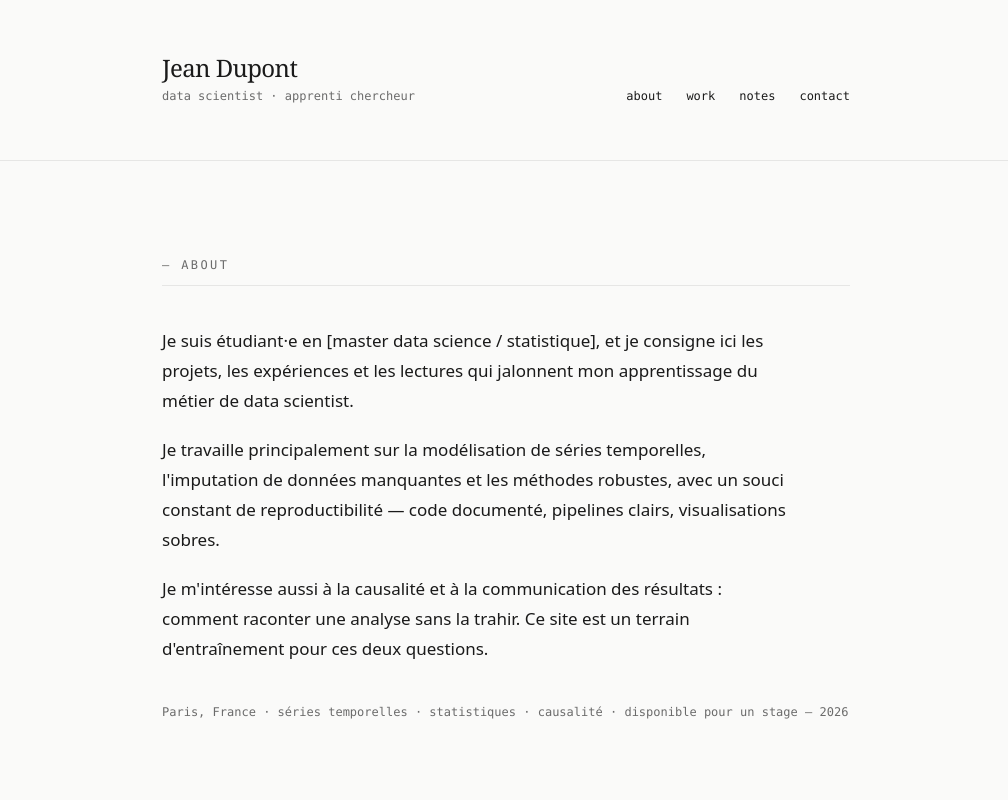
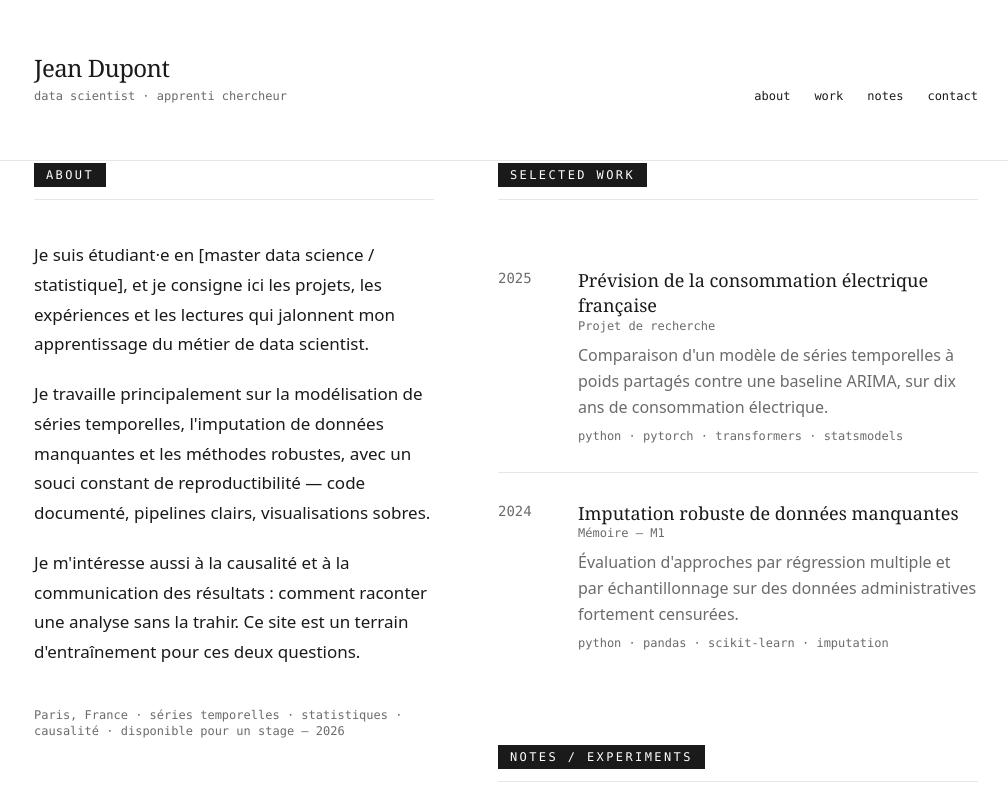
Before and after one commit to nathp94/portfolio, a Next.js app: page / in a window 1280 px wide. Shown: the top 800 px of the page, without its empty margins (134-1142 px from the left). Built offline with nearby package versions, Linux system fonts and the light colour scheme.

Commit message:
Visuel : fond blanc, titres en cases pleines carrées, About à gauche

```diff
--- a/app/globals.css
+++ b/app/globals.css
@@ -13,7 +13,7 @@
   --font-mono: ui-monospace, "Cascadia Mono", "SF Mono", Menlo, Consolas,
     "Liberation Mono", monospace;
 
-  --color-paper: #fafaf9;
+  --color-paper: #ffffff;
   --color-ink: #1a1a1a;
   --color-muted: #6b6b6b;
   --color-faint: #9c9c9c;
--- a/app/notes/[slug]/page.tsx
+++ b/app/notes/[slug]/page.tsx
@@ -35,7 +35,7 @@ export default async function NotePage({
   const content = await renderMdx(item.body);
 
   return (
-    <article className="mx-auto max-w-3xl px-6 pt-14 sm:px-10">
+    <article className="mx-auto max-w-5xl px-6 pt-14 sm:px-10">
       <p className="font-mono text-xs text-muted">
         <Link href="/" className="hover:underline underline-offset-4">
           ← retour
--- a/app/page.tsx
+++ b/app/page.tsx
@@ -7,9 +7,15 @@ import { getNotes, getWork } from "@/lib/content";
 
 export default function Home() {
   return (
-    <main className="mx-auto max-w-3xl px-6 sm:px-10">
+    <main className="mx-auto max-w-5xl px-6 sm:px-10">
+      <div className="grid grid-cols-1 gap-16 lg:grid-cols-[minmax(0,5fr)_minmax(0,6fr)] lg:items-start">
+        {/* Colonne gauche : présentation */}
+        <div>
           <About />
+        </div>
 
+        {/* Colonne droite : travaux, notes, contact */}
+        <div className="flex flex-col gap-16">
           <Section id="work" label="selected work">
             <WorkList items={getWork()} />
           </Section>
@@ -19,6 +25,8 @@ export default function Home() {
           </Section>
 
           <Contact />
+        </div>
+      </div>
     </main>
   );
 }
--- a/app/work/[slug]/page.tsx
+++ b/app/work/[slug]/page.tsx
@@ -35,7 +35,7 @@ export default async function WorkPage({
   const content = await renderMdx(item.body);
 
   return (
-    <article className="mx-auto max-w-3xl px-6 pt-14 sm:px-10">
+    <article className="mx-auto max-w-5xl px-6 pt-14 sm:px-10">
       <p className="font-mono text-xs text-muted">
         <Link href="/" className="hover:underline underline-offset-4">
           ← retour
--- a/components/footer.tsx
+++ b/components/footer.tsx
@@ -4,7 +4,7 @@ import { site } from "@/lib/site";
 export function Footer() {
   return (
     <footer className="mt-24 border-t border-hairline">
-      <div className="mx-auto max-w-3xl px-6 pb-14 pt-8 sm:px-10">
+      <div className="mx-auto max-w-5xl px-6 pb-14 pt-8 sm:px-10">
         <p className="font-mono text-xs text-muted">
           © {new Date().getFullYear()} {site.name}
           {site.sourceRepo ? (
--- a/components/header.tsx
+++ b/components/header.tsx
@@ -11,7 +11,7 @@ const nav = [
 export function Header() {
   return (
     <header className="border-b border-hairline">
-      <div className="mx-auto flex max-w-3xl flex-wrap items-end justify-between gap-x-10 gap-y-2 px-6 pb-14 pt-14 sm:px-10">
+      <div className="mx-auto flex max-w-5xl flex-wrap items-end justify-between gap-x-10 gap-y-2 px-6 pb-14 pt-14 sm:px-10">
         <div>
           <p className="font-serif text-2xl leading-none tracking-tight">
             {site.name}
--- a/components/section.tsx
+++ b/components/section.tsx
@@ -1,8 +1,9 @@
 import type { ReactNode } from "react";
 
 /**
- * Rubrique de la page d'accueil : étiquette mono au-dessus d'un filet,
- * puis contenu. Les ancres de navigation pointent sur `id`.
+ * Rubrique de la page d'accueil : titre dans une case pleine carrée
+ * (rayons nuls garantis par le style global), filet sous le titre, puis
+ * contenu. Les ancres de navigation pointent sur `id`.
  */
 export function Section({
   id,
@@ -14,10 +15,10 @@ export function Section({
   children: ReactNode;
 }) {
   return (
-    <section id={id} className="mt-16 scroll-mt-16 sm:mt-24">
+    <section id={id} className="scroll-mt-16">
       <div className="mb-10">
-        <h2 className="font-mono text-xs text-muted uppercase tracking-[0.2em]">
-          — {label}
+        <h2 className="inline-block bg-ink px-3 py-1 font-mono text-xs text-paper uppercase tracking-[0.2em]">
+          {label}
         </h2>
         <div className="mt-3 border-t border-hairline" />
       </div>
```
Lines whose indentation alone changed are shown as unchanged.
